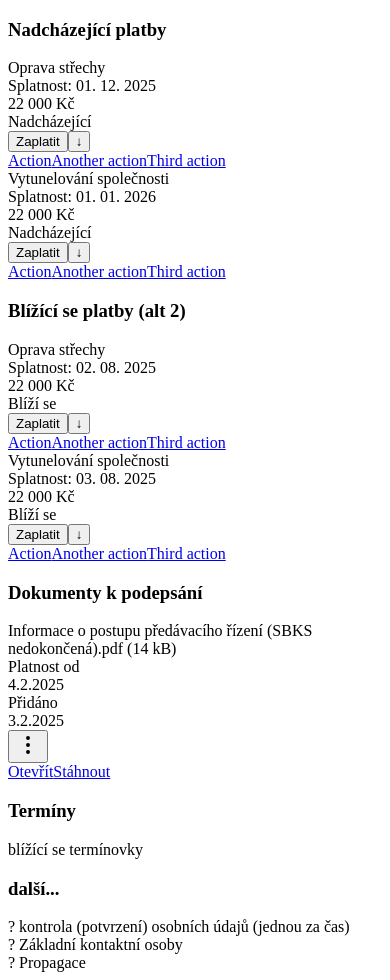
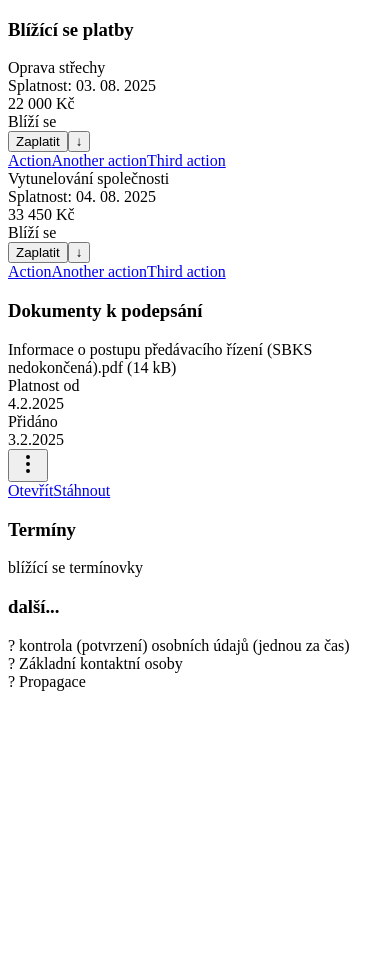
Before and after one commit to TomVitha/ois-vue, a Vue app: page / in a window 390 px wide. Shown: the part 1454-2434 px from the top of the page. After the commit the page ends 2153 px from the top, so only its background shows below. Built offline with nearby package versions, Linux system fonts and the light colour scheme.

Commit message:
Payments and Documents as items in list group

```diff
--- a/src/components/DocumentItem.vue
+++ b/src/components/DocumentItem.vue
@@ -1,7 +1,5 @@
 <script setup lang="ts">
-
   import { ref, computed } from 'vue'
-
   const props = defineProps<{
     title: string
     filesize?: string
@@ -12,8 +10,7 @@
 </script>
 
 <template>
-  <div class="card">
-    <div class="card-body">
+  <div class="list-group-item">
     <div class="row align-items-center">
       <div class="col">
         {{ title }}
@@ -39,23 +36,13 @@
               <path d="M12 5m-1 0a1 1 0 1 0 2 0a1 1 0 1 0 -2 0" />
             </svg>
           </button>
-            <!-- TEMP Preview invoice -->
+          <!-- DEV Preview invoice -->
           <div class="dropdown-menu dropdown-menu-end">
             <a class="dropdown-item" href="sample-invoice.pdf" target="_blank">Otevřít</a>
             <a class="dropdown-item" href="sample-invoice.pdf" download>Stáhnout</a>
           </div>
         </div>
       </div>
-        <!-- Download Icon -->
-        <!-- <div class="col-auto col-md-1 text-end d-print-none">
-          <svg xmlns="http://www.w3.org/2000/svg" width="24" height="24" viewBox="0 0 24 24" fill="none" stroke="currentColor" stroke-width="2" stroke-linecap="round" stroke-linejoin="round" class="icon icon-tabler icons-tabler-outline icon-tabler-download">
-            <path stroke="none" d="M0 0h24v24H0z" fill="none"></path>
-            <path d="M4 17v2a2 2 0 0 0 2 2h12a2 2 0 0 0 2 -2v-2"></path>
-            <path d="M7 11l5 5l5 -5"></path>
-            <path d="M12 4l0 12"></path>
-          </svg>
-        </div> -->
-      </div>
     </div>
   </div>
 </template>
--- a/src/components/PaymentItem.vue
+++ b/src/components/PaymentItem.vue
@@ -89,8 +89,7 @@
 </script>
 
 <template>
-  <div class="card" :class="{ 'bg-danger-lt': status === 'overdue' }">
-    <div class="card-body">
+  <div class="list-group-item" :class="{ 'bg-danger-lt ': status === 'overdue' }">
     <div class="row row-gap-3 align-items-center gx-4">
       <div class="col">
         <div>{{ title }}</div>
@@ -155,7 +154,6 @@
       </div>
     </div>
   </div>
-  </div>
 </template>
 
 <style scoped></style>
--- a/src/views/Home.vue
+++ b/src/views/Home.vue
@@ -43,72 +43,11 @@
           </div>
         </div>
       </div>
-      <!-- TEMP: Hidden -->
-      <!-- <div class="col-12">
-        <div class="card card-md">
-          <div class="card-body">
-            <div class="d-flex align-items-baseline">
-              <h2>Finanční bilance</h2>
-              <div class="ms-auto lh-1">
-                <div class="dropdown">
-                  <a class="dropdown-toggle text-secondary" id="financial-balance-units-dropdown" href="#" data-bs-toggle="dropdown" aria-haspopup="true" aria-expanded="false" aria-label="Vyberte zda zobrazit finanční bilanci za všechny byty dohromady, nebo jednotlivě">Jednotlivě</a>
-                  <div class="dropdown-menu dropdown-menu-end" aria-labelledby="financial-balance-units-dropdown">
-                    <a class="dropdown-item" href="#" aria-current="true">Dohromady</a>
-                    <a class="dropdown-item active" href="#">Jednotlivě</a>
-                  </div>
-                </div>
-              </div>
-            </div>
-            <div>
-              <h3 class="card-title"><a href="/apt">Byt C 310</a></h3>
-            </div>
-            <div class="row gy-2">
-              <div class="col-12 col-md-4">
-                <span class="subheader">Celá částka</span>
-                <p class="h1 m-0">5 701 000 Kč</p>
-              </div>
-              <div class="col-12 col-md-4">
-                <span class="subheader">Zaplaceno</span>
-                <p class="h1 m-0 text-green">4 866 391 Kč</p>
-              </div>
-              <div class="col-12 col-md-4">
-                <span class="subheader">Zbývá zaplatit</span>
-                <p class="h1 m-0 text-red">913 609 Kč</p>
-              </div>
-            </div>
-          </div>
-          <div class="card-body">
-            <div class="d-flex align-items-baseline">
-              <h3 class="card-title"><a href="/apt">Byt A 017</a></h3>
-            </div>
-            <div class="row gy-2">
-              <div class="col-12 col-md-4">
-                <span class="subheader">Celá částka</span>
-                <p class="h1 m-0">6 350 000 Kč</p>
-              </div>
-              <div class="col-12 col-md-4">
-                <span class="subheader">Zaplaceno</span>
-                <p class="h1 m-0 text-green">1 743 000 Kč</p>
-              </div>
-              <div class="col-12 col-md-4">
-                <span class="subheader">Zbývá zaplatit</span>
-                <p class="h1 m-0 text-red">4 607 000 Kč</p>
-              </div>
-            </div>
-          </div>
-        </div>
-      </div> -->
-      <!-- TEMP: Hidden -->
-      <div class="col-lg-4" hidden>
+
+      <!-- ? Setup block -->
+      <!-- <div class="col-lg-4">
         <div class="card overflow-hidden">
           <div id="carousel-1" class="carousel slide" data-bs-ride="carousel">
-            <!-- <div class="carousel-indicators carousel-indicators-dot">
-              <button type="button" data-bs-target="#carousel-1" data-bs-slide-to="0" class="active"></button>
-              <button type="button" data-bs-target="#carousel-1" data-bs-slide-to="1"></button>
-              <button type="button" data-bs-target="#carousel-1" data-bs-slide-to="2"></button>
-              <button type="button" data-bs-target="#carousel-1" data-bs-slide-to="3"></button>
-              <button type="button" data-bs-target="#carousel-1" data-bs-slide-to="4"></button>
-            </div> -->
             <div class="carousel-inner">
               <div class="carousel-item active">
                 <div class="card-body bg-primary-lt text-center">
@@ -147,80 +86,71 @@
             </a>
           </div>
         </div>
-      </div>
-      <!-- ! platby po splatnosti -->
-      <div class="col-12">
-        <h3 class="mt-3 mb-0">Platby po splatnosti</h3>
+      </div> -->
+
+      <!-- * platby po splatnosti -->
+      <div class="col-12 mt-3">
+        <h3 class="m-0">Platby po splatnosti</h3>
       </div>
       <div class="col-12">
+        <div class="card">
+          <ul class="list-group list-group-flush">
             <PaymentItem title="Výmalba společných prostor" duedate="2024-01-01" :amount="12000" :paid="0" />
-      </div>
-      <!-- ! blížící se platby (např v pristich 7 dnech) - výrazně co jsi nezaplatil nebo co máš zaplaceno -->
-      <div class="col-12">
-        <h3 class="mt-3 mb-0">Nadcházející platby</h3>
-      </div>
-      <div class="col-12">
-        <PaymentItem title="Oprava střechy" duedate="2025-12-01" :amount="22000" :paid="0" />
-      </div>
-      <div class="col-12">
-        <PaymentItem title="Vytunelování společnosti" duedate="2026-01-01" :amount="22000" :paid="0" />
-      </div>
-      <!-- ! blížící se platby (např v pristich 7 dnech) - výrazně co jsi nezaplatil nebo co máš zaplaceno -->
-      <div class="col-12">
-        <div class="card">
-          <div class="card-header">
-            <h3 class="card-title">Blížící se platby (alt 2)</h3>
-          </div>
-          <!-- WIP TEMP -->
-          <!-- TODO: PaymentItem without .card container ?? (conditional?) -->
-          <div class="card-body"><div class="row row-gap-3 align-items-center gx-4"><div class="col"><div>Oprava střechy</div><div class="text-secondary">Splatnost: 02. 08. 2025</div></div><div class="col-auto text-end order-md-1"><div class="fs-3 fw-bold">22&nbsp;000&nbsp;Kč</div><span class="badge bg-yellow-lt">Blíží se</span></div><!--v-if--><div class="col-12 col-md-auto order-last"><div class="btn-group w-100 w-md-auto text-end"><button class="btn w-100 btn-primary" data-bs-toggle="modal" data-bs-target="#temp-payment-modal">Zaplatit</button><button class="btn dropdown-toggle dropdown-toggle-split btn-primary" data-bs-toggle="dropdown" draggable="false"><span class="visually-hidden">↓</span></button><div class="dropdown-menu dropdown-menu-end"><a class="dropdown-item" href="#">Action</a><a class="dropdown-item" href="#">Another action</a><a class="dropdown-item" href="#">Third action</a></div></div></div></div></div>
-          <div class="card-body"><div class="row row-gap-3 align-items-center gx-4"><div class="col"><div>Vytunelování společnosti</div><div class="text-secondary">Splatnost: 03. 08. 2025</div></div><div class="col-auto text-end order-md-1"><div class="fs-3 fw-bold">22&nbsp;000&nbsp;Kč</div><span class="badge bg-yellow-lt">Blíží se</span></div><!--v-if--><div class="col-12 col-md-auto order-last"><div class="btn-group w-100 w-md-auto text-end"><button class="btn w-100 btn-primary" data-bs-toggle="modal" data-bs-target="#temp-payment-modal">Zaplatit</button><button class="btn dropdown-toggle dropdown-toggle-split btn-primary" data-bs-toggle="dropdown" draggable="false"><span class="visually-hidden">↓</span></button><div class="dropdown-menu dropdown-menu-end"><a class="dropdown-item" href="#">Action</a><a class="dropdown-item" href="#">Another action</a><a class="dropdown-item" href="#">Third action</a></div></div></div></div></div>
+          </ul>
         </div>
       </div>
 
+      <!-- * blížící se platby (např v pristich 7 dnech) - výrazně co jsi nezaplatil nebo co máš zaplaceno -->
+      <div class="col-12 mt-3">
+        <h3 class="m-0">Blížící se platby</h3>
+      </div>
+      <div class="col-12">
+        <div class="card">
+          <div class="list-group list-group-flush">
+            <PaymentItem title="Oprava střechy" duedate="2025-08-03" :amount="22000" :paid="0" />
+            <PaymentItem title="Vytunelování společnosti" duedate="2025-08-04" :amount="33450" :paid="0" />
+          </div>
+        </div>
+      </div>
 
-      <!-- ! dokumenty k podepsání (které ještě nebyly podepsány) -->
+      <!-- ! REDO ! This should take you to the Message, where you "sign" the doc (there are no documents to display here) ! -->
+      <!-- * dokumenty k podepsání (které ještě nebyly podepsány) -->
       <div class="col-12">
         <h3 class="mt-3 mb-0">Dokumenty k podepsání</h3>
       </div>
       <div class="col-12">
+        <div class="card">
+          <div class="list-group list-group-flush">
             <DocumentItem title="Informace o postupu předávacího řízení (SBKS nedokončená).pdf" filesize="14 kB" dateAdded="3.2.2025" dateValid="4.2.2025" />
           </div>
-      <!-- ! blížící se termínovky - termín výběrů -->
+        </div>
+      </div>
+      <!-- * blížící se termínovky - termín výběrů -->
       <div class="col-12">
         <h3 class="mt-3 mb-0">Termíny</h3>
       </div>
       <div class="col-12">
         <div class="card">
-          <div class="card-body">
-            blížící se termínovky
+          <div class="list-group list-group-flush">
+            <div class="list-group-item">blížící se termínovky</div>
           </div>
         </div>
       </div>
+
+      <!-- DEV Další -->
       <div class="col-12">
         <h3 class="mt-3 mb-0">další...</h3>
       </div>
       <div class="col-12">
         <div class="card">
-          <div class="card-body">
-            ? kontrola (potvrzení) osobních údajů (jednou za čas)
+          <div class="list-group list-group-flush">
+            <div class="list-group-item">? kontrola (potvrzení) osobních údajů (jednou za čas)</div>
+            <div class="list-group-item">? Základní kontaktní osoby</div>
+            <div class="list-group-item">? Propagace</div>
           </div>
         </div>
       </div>
-      <div class="col-12">
-        <div class="card">
-          <div class="card-body">
-            ? Základní kontaktní osoby
-          </div>
-        </div>
-      </div>
-      <div class="col-12">
-        <div class="card">
-          <div class="card-body">
-            ? Propagace
-          </div>
-        </div>
-      </div>
+
     </div>
   </PageTemplate>
 
--- a/src/views/Platby.vue
+++ b/src/views/Platby.vue
@@ -86,54 +86,44 @@
       <!-- TODO: Řazení? Filtrování? -->
       <!-- TODO: Lidé chtějí odklad plateb -> Odkaz "pod čarou" na Žádosti a změny -->
       <div class="col-12">
-        <h3 class="m-0">Nadcházející</h3>
+        <h3 class="m-0 mt-3">Nadcházející</h3>
       </div>
+
+      <div class="col-12">
+        <div class="card">
+          <div class="list-group list-group-flush">
             <!-- Unpaid, upcoming -->
-      <div class="col-12">
             <PaymentItem title="Oprava střechy" duedate="2026-01-01" :amount="50000" :paid="0" :is-invoice-shown="true" />
-      </div>
             <!-- Unpaid, due -->
-      <div class="col-12">
             <PaymentItem title="Oprava střechy" duedate="2025-08-02" :amount="22000" :paid="0" :is-invoice-shown="true" />
-      </div>
             <!-- Partially paid, due -->
-      <div class="col-12">
             <PaymentItem title="Modernizace výtahu" duedate="2026-06-01" :amount="45000" :paid="32000" />
-      </div>
             <!-- Partially paid, due -->
-      <div class="col-12">
             <PaymentItem title="Rekonstrukce fasády" duedate="2025-08-03" :amount="50000" :paid="22000" />
-      </div>
             <!-- Overdue, unpaid -->
-      <div class="col-12">
             <PaymentItem title="Výmalba společných prostor" duedate="2024-01-01" :amount="12000" :paid="0" />
-      </div>
             <!-- Overdue, partially paid -->
-      <div class="col-12">
             <PaymentItem title="Výstavba kolárny" duedate="2024-01-01" :amount="36771" :paid="7547" />
           </div>
+        </div>
+      </div>
+
       <div class="col-12">
-        <h3 class="m-0">Zaplacené</h3>
+        <h3 class="m-0 mt-3">Zaplacené</h3>
       </div>
+      <div class="card">
+        <div class="list-group list-group-flush">
           <!-- Paid -->
-      <div class="col-12">
           <PaymentItem title="Oprava výtahu" duedate="2025-08-03" :amount="50000" :paid="50000" />
+          <!-- Overdue, paid -->
+          <PaymentItem title="Revize elektroinstalace" duedate="2024-01-01" :amount="50000" :paid="50000" />
+          <!-- Paid, with invoice -->
+          <PaymentItem title="Nové vchodové dveře" duedate="2025-08-03" :amount="50000" :paid="50000" :is-invoice-shown="true" />
+          <!-- Overdue, paid, invalid date -->
+          <PaymentItem title="Instalace mučící komory" duedate="lkdahgiurn" :amount="15301" :paid="50000" />
+          <!-- Partially paid, overpaid -->
+          <PaymentItem title="Odklid mrtvol" duedate="2024-01-01" :amount="14873" :paid="140000" />
         </div>
-      <!-- Overdue, paid -->
-      <div class="col-12">
-        <PaymentItem title="Revize elektroinstalace" duedate="2024-01-01" :amount="50000" :paid="50000" />
-      </div>
-      <!-- Paid, with invoice -->
-      <div class="col-12">
-        <PaymentItem title="Nové vchodové dveře" duedate="2025-08-03" :amount="50000" :paid="50000" :is-invoice-shown="true" />
-      </div>
-      <!-- Overdue, paid, invalid date -->
-      <div class="col-12">
-        <PaymentItem title="Instalace mučící komory" duedate="lkdahgiurn" :amount="15301" :paid="50000" />
-      </div>
-      <!-- Partially paid, overpaid -->
-      <div class="col-12">
-        <PaymentItem title="Odklid mrtvol" duedate="2024-01-01" :amount="14873" :paid="140000" />
       </div>
 
       <!-- TEMP: TABLE -->
```
Also changed, not shown: src/views/Dokumenty.vue (+19 -10 lines). Lines whose indentation alone changed are shown as unchanged.
